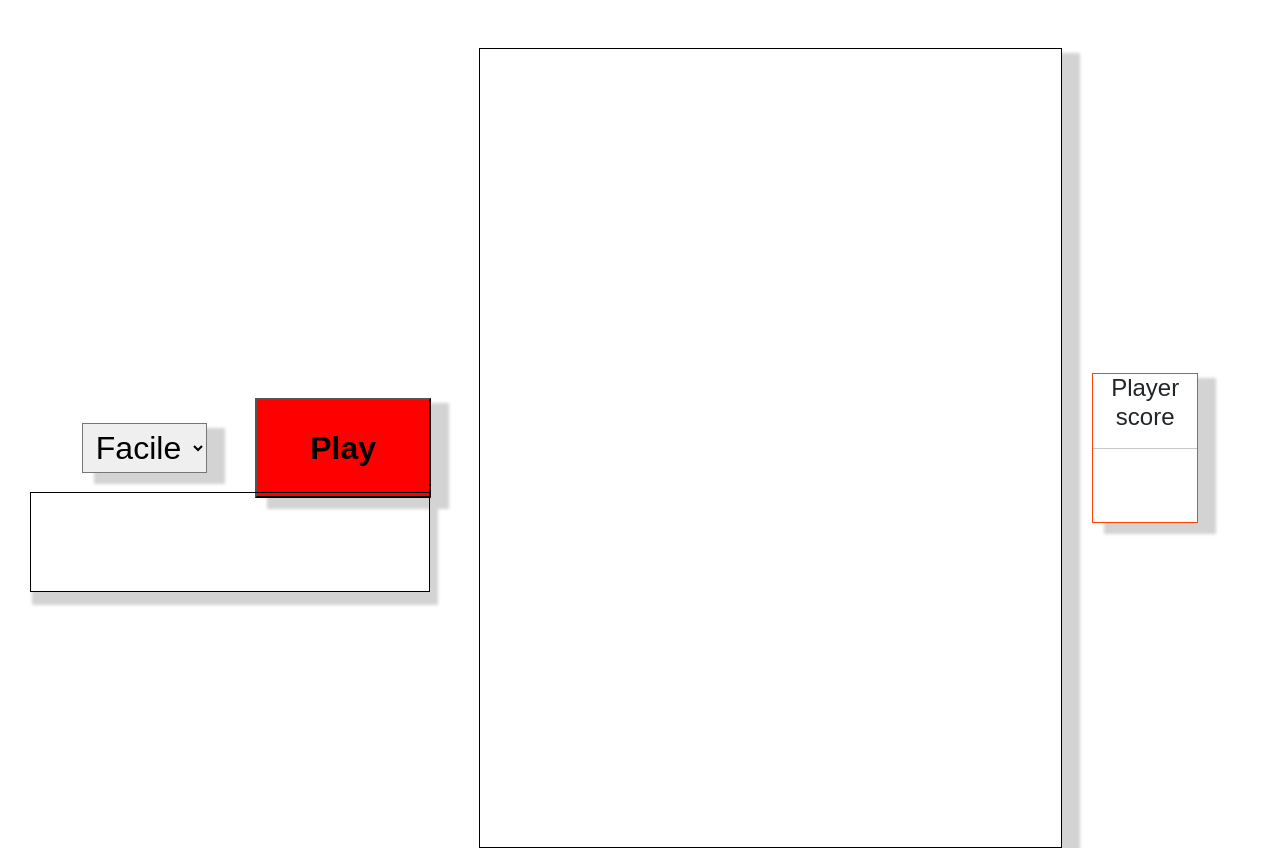
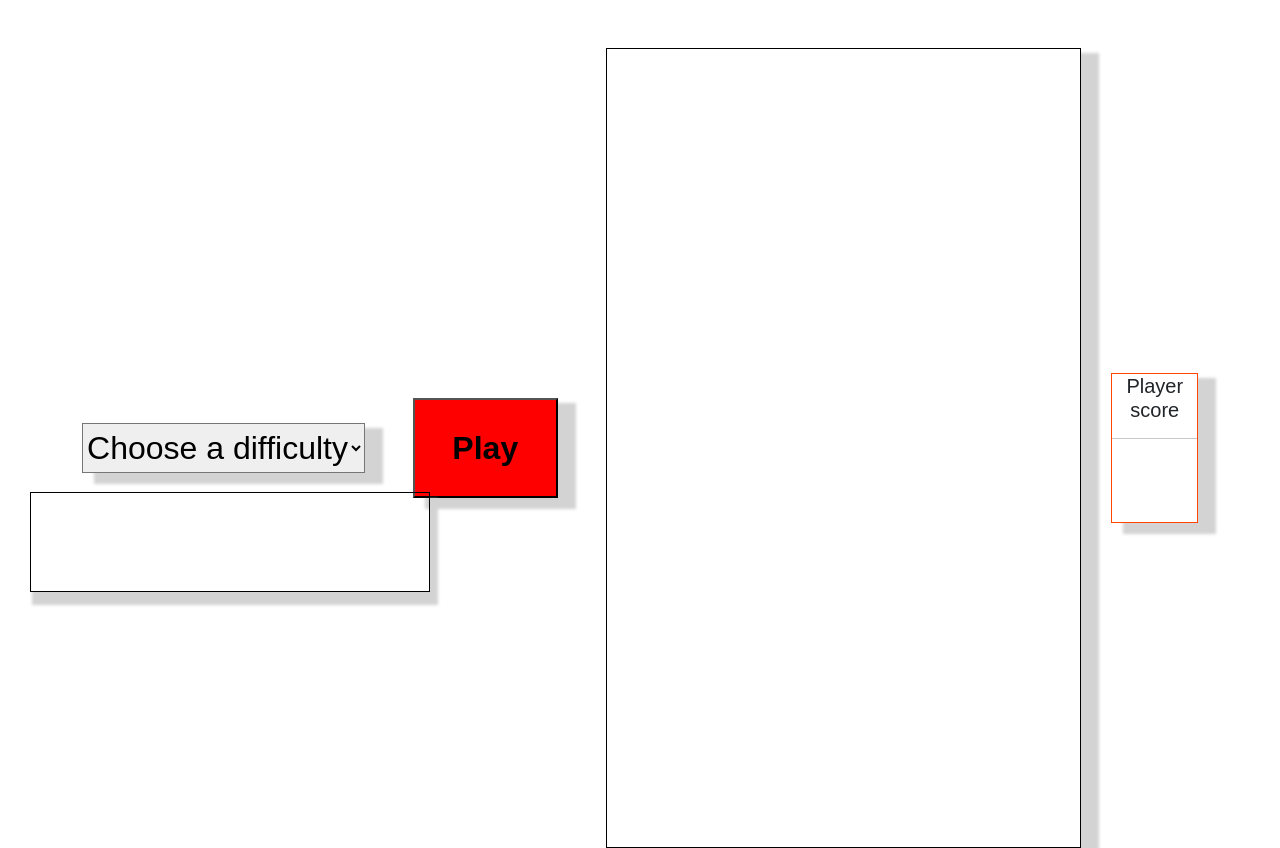
Before and after one commit to virtu-alex/js-campominato-dom, a plain HTML site: page index.html in a window 1280 px wide. Drawn offline with nearby package versions, Linux system fonts and the light colour scheme; a web font is replaced by a local one.

```diff
--- a/css/style.css
+++ b/css/style.css
@@ -37,7 +37,7 @@
 
 .select {
     height: 50px;
-    width: 150px;
+    width: 420px;
     box-shadow: 15px 8px 3px 3px lightgrey;
     font-size: 2rem;
 }
@@ -48,7 +48,7 @@
 }
 
 .p-score{
-    font-size: 1.5rem;
+    font-size: 1.25rem;
 }
 
 #button {
--- a/index.html
+++ b/index.html
@@ -20,6 +20,7 @@
 <body>
     <div class="container mt-5">
         <select type="button" class="select me-5 text-center" name="" id="dropdown">
+            <option>Choose a difficulty</option>
             <option value="easy">Facile</option>
             <option value="medium">Medio</option>
             <option value="hard">Difficile</option>
```
